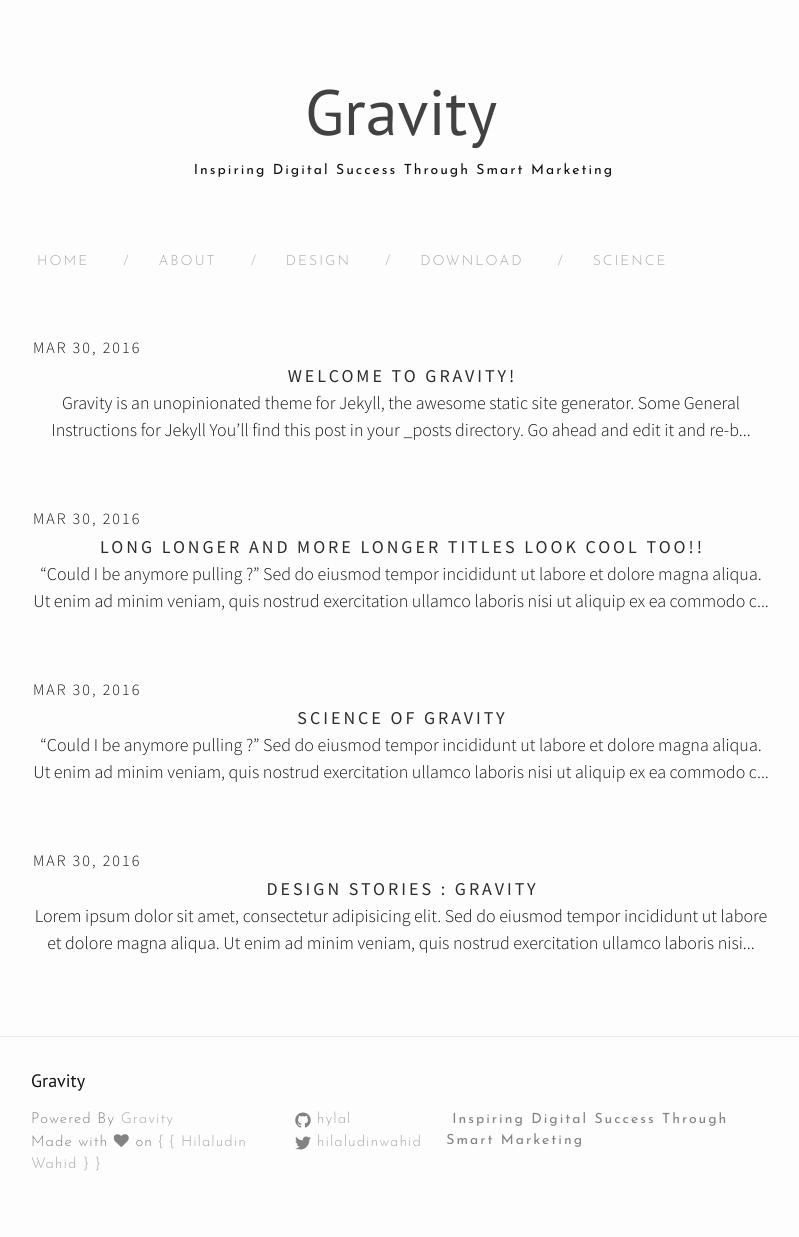
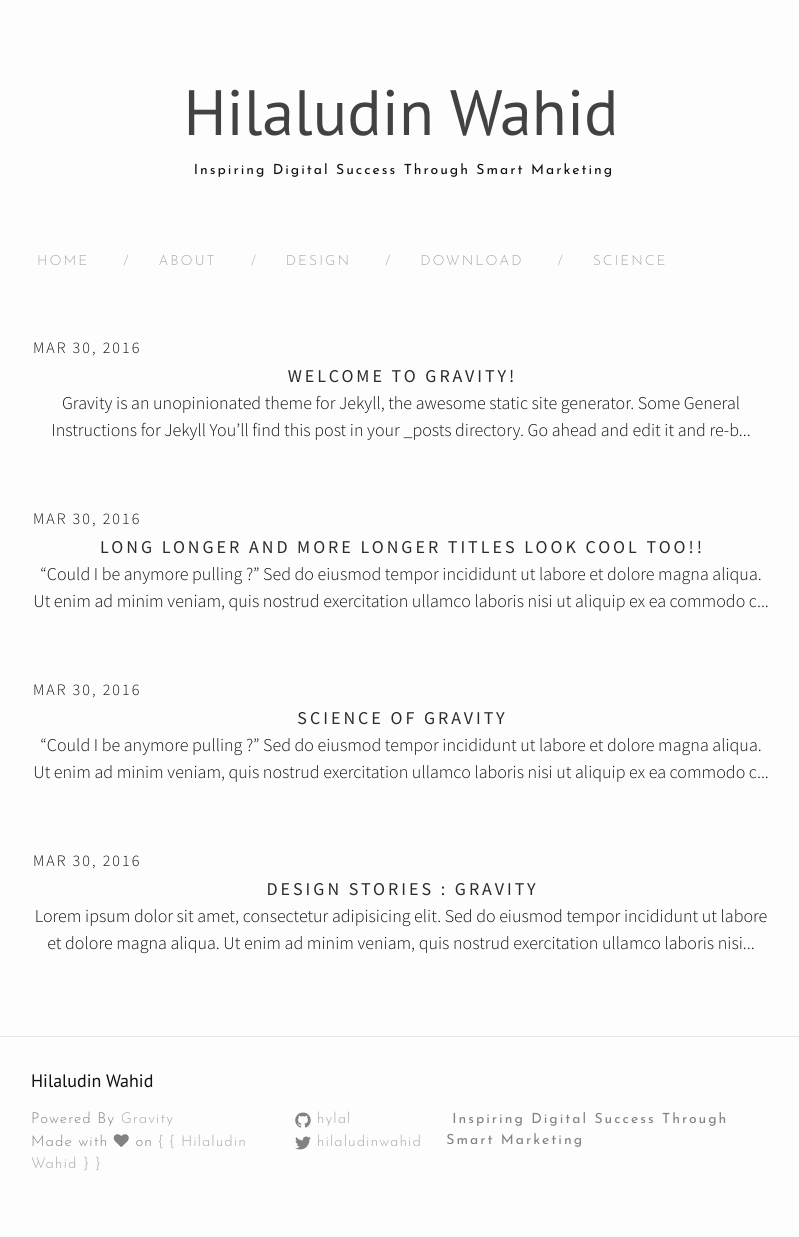
Before and after one commit to hylal/hilaludinwahid.github.io, a Jekyll site: the page built from index.html, in a window 1280 px wide. Shown: the whole page, without its empty margins (239-1038 px from the left). Built offline with Jekyll 4.4.1, drawn with Linux system fonts in a browser that asks for light colours; nearby versions of some CDN libraries; the list of posts is cut into pages by our own code.

Commit message:
Update _config.yml

```diff
--- a/_config.yml
+++ b/_config.yml
@@ -6,7 +6,7 @@
 # 'jekyll serve'. If you change this file, please restart the server process.
 
 # Site settings
-title: Gravity
+title: Hilaludin Wahid
 email: hilaludinwahid@gmail.com
 description: Inspiring Digital Success Through Smart Marketing
 baseurl: "" # the subpath of your site, e.g. /blog
```
